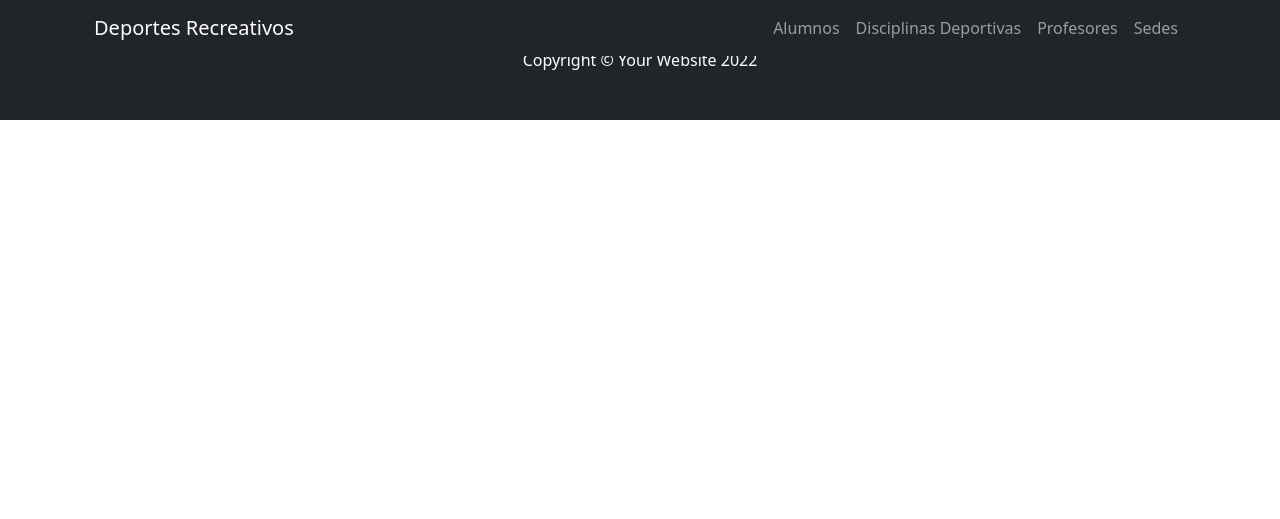
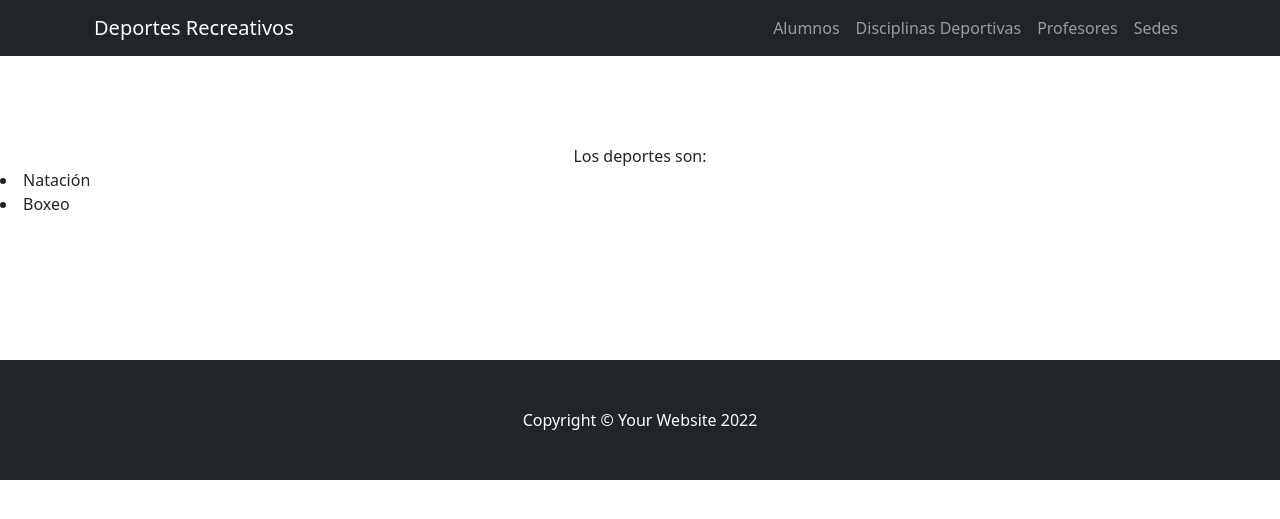
Before and after one commit to ScattularoNicolas/ProyectoDjango, a Django app: page /AppCoder/DisiplinasDeportivas/ in a window 1280 px wide. Shown: the top 519 px of the page. Run offline with Django 4.2, Linux system fonts and the light colour scheme; data comes from the database, SQL or seed files in the repository; some libraries are stand-ins or nearby versions.

Commit message:
Estructura de htmls

```diff
--- a/PrimerProyecto/AppCoder/templates/AppCoder/disciplinas_deportivas.html
+++ b/PrimerProyecto/AppCoder/templates/AppCoder/disciplinas_deportivas.html
@@ -6,5 +6,10 @@ Disciplinas Deportivas - AppCoder
 {% endblock %}
 
 {% block contenidoPagina %}
-
+    <section class="row gx-4 justify-content-center">
+        Los deportes son:
+        {% for deporte in deportes %}
+        <li>{{deporte.nombre}}</li>
+        {% endfor %}
+    </section>
 {% endblock %}
--- a/PrimerProyecto/AppCoder/templates/AppCoder/profesores.html
+++ b/PrimerProyecto/AppCoder/templates/AppCoder/profesores.html
@@ -7,5 +7,11 @@ Profesores - AppCoder
 
 {% block contenidoPagina %}
 
+    <section class="row gx-4 justify-content-center">
+        Los profesores son:
+        {% for profesor in profesores %}
+        <li>{{profesor.nombre}} {{profesor.apellido}}</li>
+        {% endfor %}
+    </section>
 
 {% endblock %}
--- a/PrimerProyecto/AppCoder/templates/AppCoder/sedes.html
+++ b/PrimerProyecto/AppCoder/templates/AppCoder/sedes.html
@@ -7,5 +7,11 @@ Sedes - AppCoder
 
 {% block contenidoPagina %}
 
+    <section class="row gx-4 justify-content-center">
+        Nuestras sedes son:
+        {% for sede in sedes %}
+        <li>{{sede.localidad}} {{sede.direccion}}</li>
+        {% endfor %}
+    </section>
 
 {% endblock %}
```
Also changed, not shown: PrimerProyecto/AppCoder/templates/AppCoder/alumnos.html (+0 -16 lines).
